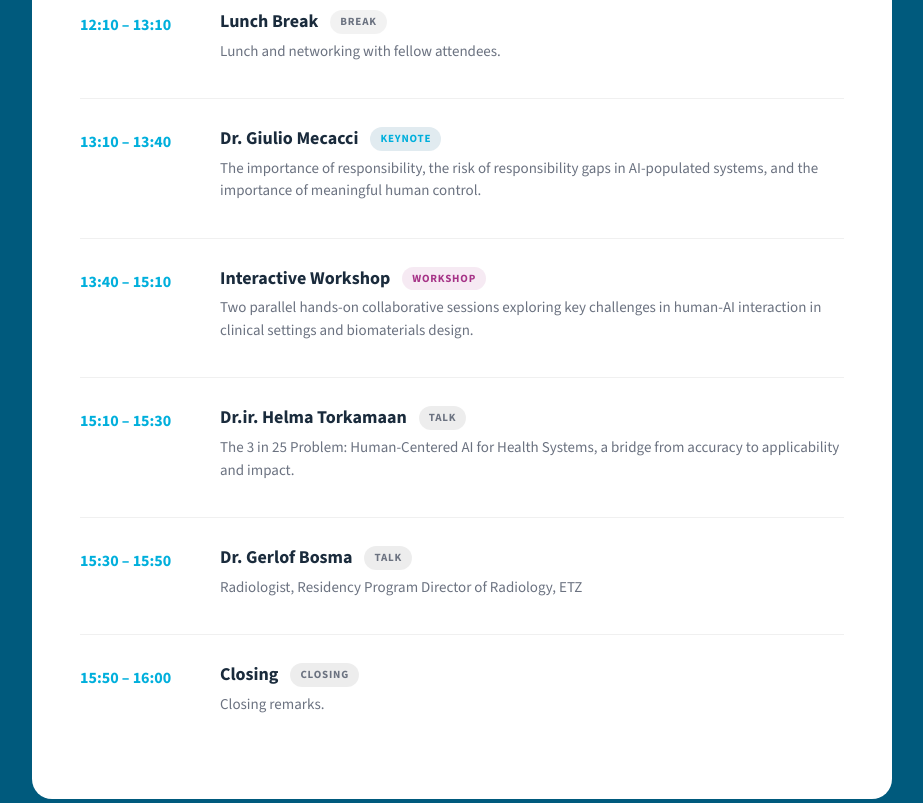
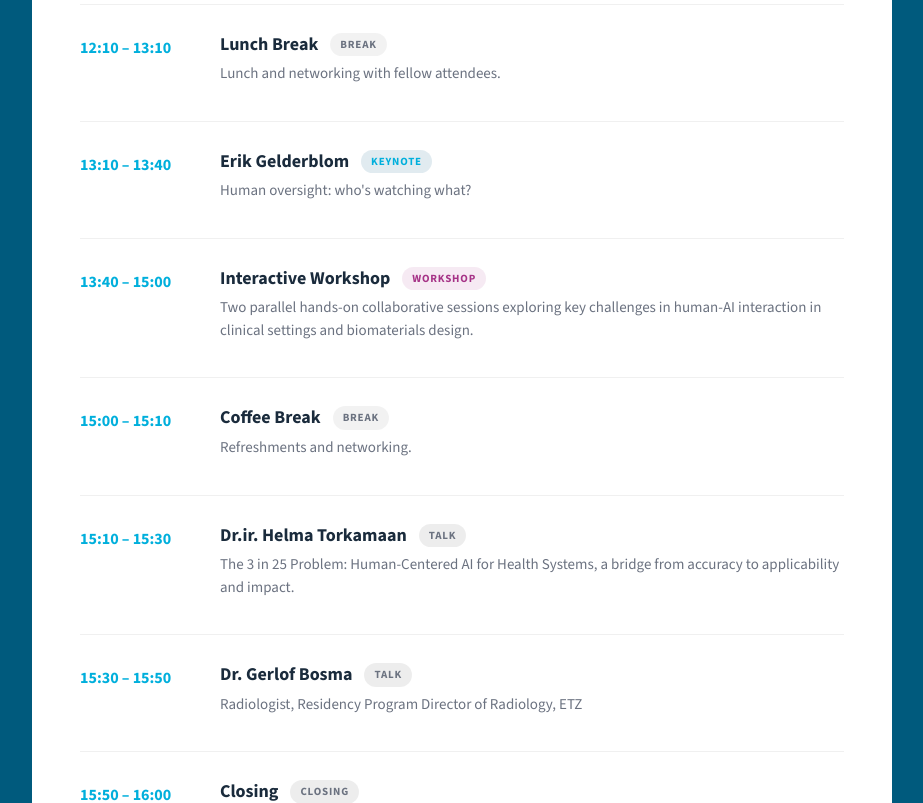
Before and after one commit to SebastiaanRam/compass-website, a Vue app: page / in a window 1280 px wide. Shown: the part 4480-5283 px from the top of the page, without its empty margins (178-1101 px from the left). Built offline with nearby package versions, Linux system fonts and the light colour scheme.

Commit message:
Updated schedule

```diff
--- a/src/components/ScheduleSection.vue
+++ b/src/components/ScheduleSection.vue
@@ -94,8 +94,9 @@ const scheduleItems = [
   },
   {
     time: "10:40 – 11:10",
-    title: "Erik Gelderblom",
-    description: "Human oversight: who's watching what?",
+    title: "Dr. Giulio Mecacci",
+    description:
+      "The importance of responsibility, the risk of responsibility gaps in AI-populated systems, and the importance of meaningful human control.",
     tag: "Keynote",
   },
   {
@@ -114,17 +115,22 @@ const scheduleItems = [
   },
   {
     time: "13:10 – 13:40",
-    title: "Dr. Giulio Mecacci",
-    description:
-      "The importance of responsibility, the risk of responsibility gaps in AI-populated systems, and the importance of meaningful human control.",
+    title: "Erik Gelderblom",
+    description: "Human oversight: who's watching what?",
     tag: "Keynote",
   },
   {
-    time: "13:40 – 15:10",
+    time: "13:40 – 15:00",
     title: "Interactive Workshop",
     description:
       "Two parallel hands-on collaborative sessions exploring key challenges in human-AI interaction in clinical settings and biomaterials design.",
     tag: "Workshop",
+  },
+  {
+    time: "15:00 – 15:10",
+    title: "Coffee Break",
+    description: "Refreshments and networking.",
+    tag: "Break",
   },
   {
     time: "15:10 – 15:30",
@@ -142,7 +148,7 @@ const scheduleItems = [
   {
     time: "15:50 – 16:00",
     title: "Closing",
-    description: "Closing remarks.",
+    description: "Closing of the COMPASS symposium.",
     tag: "Closing",
   },
 ];
```
